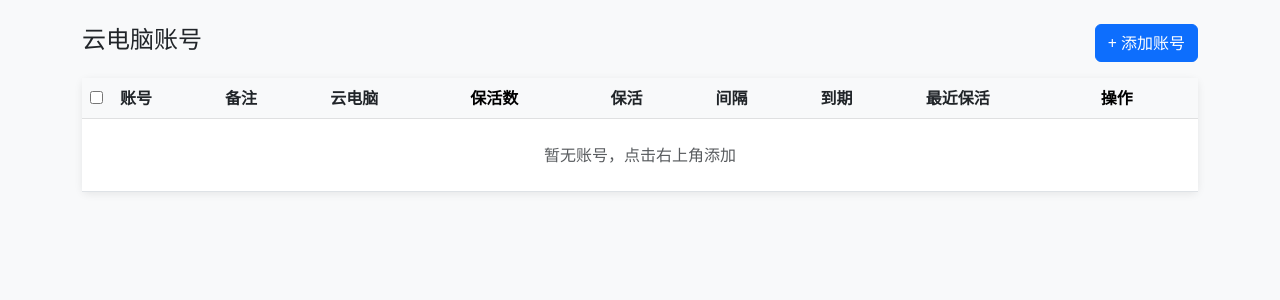
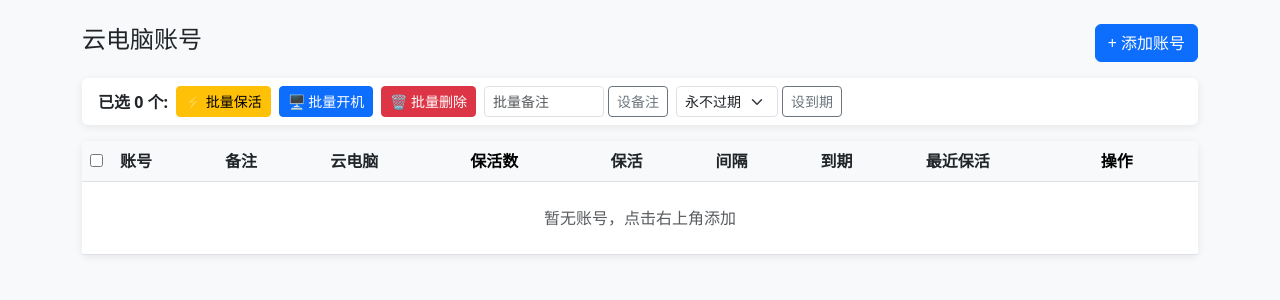
Before and after one commit to gita378/ydpc-keeplive, a Flask app: page / in a window 1280 px wide. Shown: the part 56-356 px from the top of the page. Run offline with Flask 3, Linux system fonts and the light colour scheme; the visitor is signed in with stand-in values (Sample User, id 1); data that the repository does not hold is empty; some libraries are stand-ins or nearby versions.

Commit message:
批量操作栏常驻显示，未选中时按钮禁用
Co-Authored-By: Claude Opus 4.6 (1M context) <noreply@anthropic.com>

```diff
--- a/webapp/templates/accounts.html
+++ b/webapp/templates/accounts.html
@@ -6,7 +6,7 @@
 </div>
 
 <!-- 批量操作栏 -->
-<div id="batchBar" class="card mb-3" style="display:none">
+<div id="batchBar" class="card mb-3">
     <div class="card-body d-flex align-items-center gap-2 flex-wrap py-2">
         <span class="fw-bold">已选 <span id="selCount">0</span> 个:</span>
         <button class="btn btn-sm btn-warning" onclick="batchAction('keepalive')">⚡ 批量保活</button>
@@ -224,7 +224,7 @@ function updateBatch() {
     const checked = document.querySelectorAll('.row-check:checked');
     const bar = document.getElementById('batchBar');
     document.getElementById('selCount').textContent = checked.length;
-    bar.style.display = checked.length > 0 ? '' : 'none';
+    document.querySelectorAll('#batchBar button').forEach(b => b.disabled = checked.length === 0);
 }
 function getSelectedIds() {
     return [...document.querySelectorAll('.row-check:checked')].map(c => parseInt(c.value));
```
